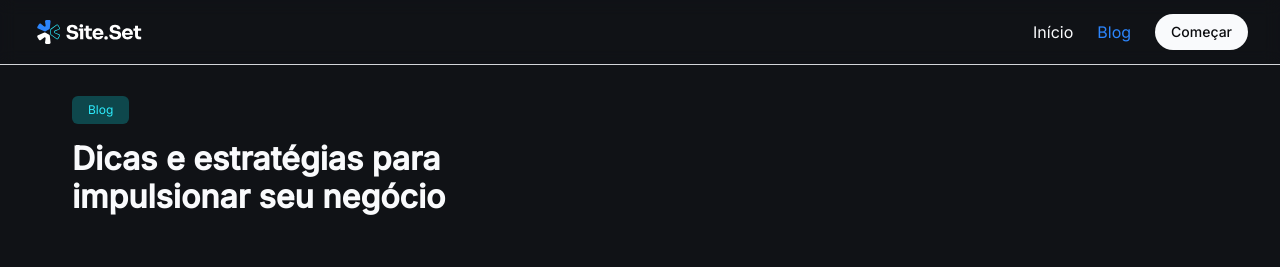
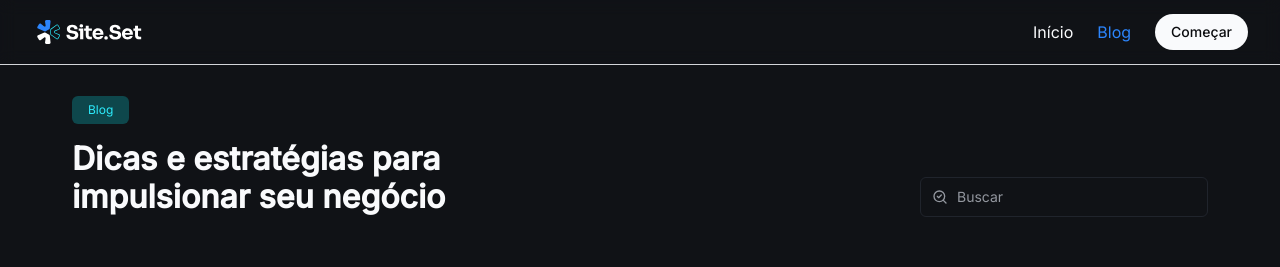
Before and after one commit to macedocmateus/site.set, a Next.js app: page /blog in a window 1280 px wide. Shown: the top 267 px of the page. Built offline with nearby package versions, Linux system fonts and the light colour scheme; a web font is replaced by a local one.

Commit message:
add search component

```diff
--- /dev/null
+++ b/src/components/search/index.ts
@@ -0,0 +1 @@
+export * from './search'
--- /dev/null
+++ b/src/components/search/search.tsx
@@ -0,0 +1,46 @@
+import { cn } from '@/lib/utils'
+import { SearchCheck } from 'lucide-react'
+import { useRouter } from 'next/router'
+import { useCallback } from 'react'
+
+export const Search = () => {
+  const router = useRouter()
+  const query = router.query.q as string
+
+  const handleSearch = useCallback(
+    (event: React.FormEvent) => {
+      event.preventDefault()
+
+      if (query.trim()) {
+        router.push(`/blog?q=${encodeURIComponent(query)}`)
+      }
+    },
+    [query, router]
+  )
+
+  const handleQueryChange = (event: React.ChangeEvent<HTMLInputElement>) => {
+    const newQuery = event.target.value
+
+    router.push(`/blog?q=${encodeURIComponent(newQuery)}`, undefined, {
+      shallow: true,
+      scroll: false,
+    })
+  }
+
+  return (
+    <form onSubmit={handleSearch} className="relative group">
+      <SearchCheck
+        className={cn(
+          'text-gray-300 absolute left-3 top-1/2 -translate-y-1/2 h-4 w-4 transition-colors duration-200 group-focus-within:text-blue-300',
+          query ? 'text-blue-300' : ''
+        )}
+      />
+      <input
+        type="text"
+        placeholder="Buscar"
+        className="h-10 w-72 bg-transparent border border-gray-400 pl-9 text-gray-100 rounded-md text-body-sm outline-none transition-all duration-200 focus-within:border-blue-300 focus-within:ring-1 focus-within:ring-blue-300 placeholder:text-gray-300 placeholder:text-body-sm"
+        onChange={handleQueryChange}
+      />
+    </form>
+  )
+}
--- a/src/pages/blog/index.tsx
+++ b/src/pages/blog/index.tsx
@@ -1,3 +1,5 @@
+import { Search } from '@/components/search'
+
 export default function Blog() {
   return (
     <div className="flex flex-col py-24 flex-grow h-full">
@@ -11,6 +13,7 @@ export default function Blog() {
               Dicas e estratégias para impulsionar seu negócio
             </h1>
           </div>
+          <Search />
         </div>
       </header>
     </div>
```
